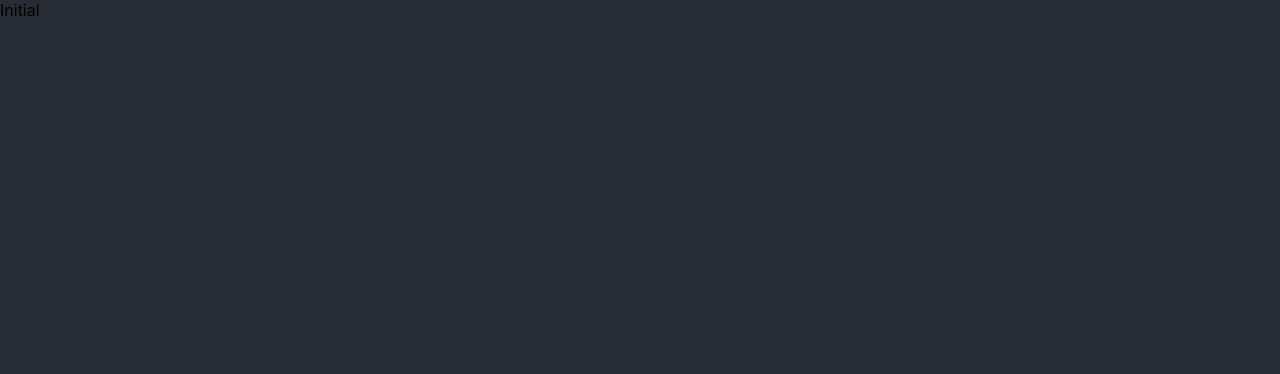
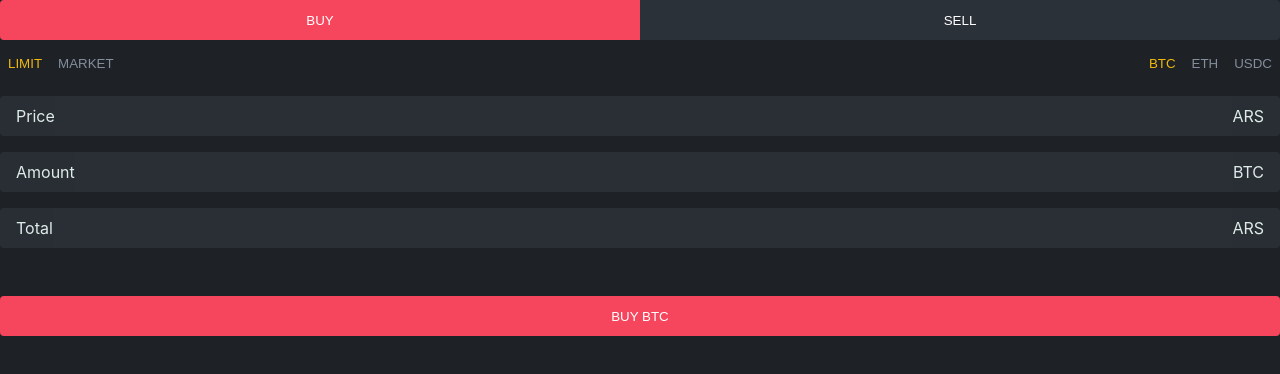
Before and after one commit to Ojes/ch-exchange-rates, a React (Create React App) app: page / in a window 1280 px wide. Shown: the top 374 px of the page. Built offline with nearby package versions, Linux system fonts and the light colour scheme.

Commit message:
Create swap rates  component layout

```diff
--- a/src/App.js
+++ b/src/App.js
@@ -1,7 +1,12 @@
+import { SwapRates } from "./components/SwapRates";
 import { TransactionProvider } from "./context/transaction.context";
 
 function App() {
-  return <TransactionProvider>Initial</TransactionProvider>;
+  return (
+    <TransactionProvider>
+      <SwapRates></SwapRates>
+    </TransactionProvider>
+  );
 }
 
 export default App;
--- a/src/components/Buttons.js
+++ b/src/components/Buttons.js
@@ -1,16 +1,47 @@
 import styled from "styled-components";
 
 export const Button = styled.button`
+  background-color: ${({ isBuy }) =>
+    isBuy ? "rgb(246 70 93)" : "rgb(14, 203, 129)"};
+  border: none;
+  border-radius: 4px;
   box-sizing: border-box;
+  cursor: pointer;
+  color: white;
+  flex: 1 1 0%;
+  font-weight: 500;
+  height: 40px;
   margin: 0px;
   min-width: 0px;
-  flex: 1 1 0%;
   text-align: center;
-  cursor: pointer;
-  font-weight: 500;
-  height: 32px;
   text-transform: uppercase;
-  background-color: ${(isBuy) =>
-    isBuy ? "rgb(246 70 93)" : "rgb(14, 203, 129)"}
+  width: 100%;
+`;
+
+export const ButtonGroup = styled.div`
+  display: flex;
+  flex-wrap: nowrap;
   border-radius: 4px;
+  overflow: hidden;
+
+  > button {
+    border-radius: 0;
+
+    &:not(.selected) {
+      background: rgb(43 49 57);
+    }
+  }
 `;
+
+export const ButtonLink = styled(Button)`
+  background: transparent;
+  box-sizing: border-box;
+  color: rgb(132, 142, 156);
+  display: inline-flex;
+  padding: 16px 8px;
+  width: initial;
+
+  &.selected {
+    color: rgb(240 185 11);
+  }
+`;
--- /dev/null
+++ b/src/components/Input.js
@@ -0,0 +1,68 @@
+import { useState } from "react";
+import styled from "styled-components";
+
+const InputWrapper = styled.div`
+  align-items: flex-stretch;
+  background-color: rgba(43, 47, 54, 0.9);
+  border-radius: 4px;
+  box-sizing: border-box;
+  color: rgb(222 236 233);
+  display: flex;
+  height: 40px;
+  line-height: 40px;
+  margin: 16px 0px 8px;
+  padding: 0 16px;
+  min-width: 0px;
+  overflow: hidden;
+  width: 100%;
+
+  > label {
+    width: fit-content;
+  }
+
+  > input {
+    background: inherit;
+    border: none;
+    color: inherit;
+    flex-grow: 2;
+    font-size: 14px;
+    height: 100%;
+    padding-left: 4px;
+    padding-right: 4px;
+    outline: none;
+    text-align: right;
+    width: 100%;
+  }
+`;
+
+export function Input({ value, label, name, asset, disabled }) {
+  const [inputValue, setInputValue] = useState(value);
+
+  const handleOnlyNumber = (event) => {
+    const { value } = event.target;
+    if (isNaN(value)) {
+      event.target.value = inputValue;
+    }
+  };
+
+  const handleInputChange = (event) => {
+    const { value } = event.target;
+    setInputValue(value);
+  };
+
+  return (
+    <InputWrapper>
+      <label htmlFor={`${name}-${label}`}>{label}</label>
+      <input
+        type="text"
+        id={`${name}-${label}`}
+        name={name}
+        disabled={disabled}
+        value={inputValue}
+        onInput={handleOnlyNumber}
+        onChange={handleInputChange}
+      />
+      <span>{asset}</span>
+    </InputWrapper>
+  );
+}
--- a/src/components/SwapRates.js
+++ b/src/components/SwapRates.js
@@ -1,3 +1,87 @@
+import { useEffect, useState } from "react";
+import styled from "styled-components";
+import {
+  currenciesAvailable,
+  operationTypes,
+  orderTypes,
+} from "../config/settings";
+import { OPERATION_TYPE } from "../constants";
+import { Button, ButtonGroup, ButtonLink } from "./Buttons";
+import { Input } from "./Input";
+
+const Subheader = styled.div`
+  display: flex;
+  justify-content: space-between;
+`;
+
+const SubmitButton = styled(Button)`
+  margin-top: 40px;
+`;
+
 export function SwapRates() {
-  return <>Rates</>;
+  const [operationType, setOperationType] = useState(operationTypes[0]);
+  const [orderType, setOrderType] = useState(orderTypes[0].id);
+  const [asset, setAsset] = useState(currenciesAvailable[0]);
+
+  useEffect(() => {
+    // fetch initial values
+  }, [asset, operationType]);
+
+  const handleSubmit = (event) => {
+    event.preventDefault();
+    console.log("create transaction");
+  };
+
+  return (
+    <section>
+      <header>
+        <ButtonGroup>
+          {operationTypes.map(({ name, id }) => (
+            <Button
+              key={`operation-type-${id}`}
+              isBuy={id === OPERATION_TYPE.BUY}
+              className={operationType.id === id ? "selected" : ""}
+              onClick={() => setOperationType({ name, id })}
+            >
+              {name}
+            </Button>
+          ))}
+        </ButtonGroup>
+        <Subheader>
+          <div>
+            {orderTypes.map(({ name, id }) => (
+              <ButtonLink
+                key={`order-type-${id}`}
+                type="button"
+                className={orderType === id ? "selected" : ""}
+                onClick={() => setOrderType(id)}
+              >
+                {name}
+              </ButtonLink>
+            ))}
+          </div>
+          <div>
+            {currenciesAvailable.map((name) => (
+              <ButtonLink
+                key={`asset-${name}`}
+                type="button"
+                className={asset === name ? "selected" : ""}
+                onClick={() => setAsset(name)}
+              >
+                {name}
+              </ButtonLink>
+            ))}
+          </div>
+        </Subheader>
+      </header>
+      <form onSubmit={handleSubmit}>
+        <Input label="Price" name="asset_price" asset="ARS" disabled={true} />
+        <Input label="Amount" name="amount" asset={asset} value="" />
+        <Input label="Total" name="amount" asset="ARS" value="" />
+        <SubmitButton isBuy={operationType.id === OPERATION_TYPE.BUY}>
+          {operationType.name} {asset}
+        </SubmitButton>
+      </form>
+    </section>
+  );
 }
--- /dev/null
+++ b/src/config/settings.js
@@ -0,0 +1,13 @@
+import { OPERATION_TYPE, ORDER_TYPE } from "../constants";
+
+export const operationTypes = [
+  { name: "Buy", id: OPERATION_TYPE.BUY },
+  { name: "Sell", id: OPERATION_TYPE.SELL },
+];
+
+export const orderTypes = [
+  { name: "Limit", id: ORDER_TYPE.LIMIT },
+  { name: "Market", id: ORDER_TYPE.MARKET },
+];
+
+export const currenciesAvailable = ["BTC", "ETH", "USDC"];
--- /dev/null
+++ b/src/constants/index.js
@@ -0,0 +1,15 @@
+export const OPERATION_TYPE = {
+  BUY: 0,
+  SELL: 1,
+};
+
+export const ORDER_TYPE = {
+  LIMIT: 0,
+  MARKET: 1,
+};
+
+export const TRANSACTION_TYPE = {
+  OPEN: 0,
+  FILLED: 1,
+  CANCELLED: 2,
+};
--- a/src/index.css
+++ b/src/index.css
@@ -5,7 +5,7 @@ body {
     sans-serif;
   -webkit-font-smoothing: antialiased;
   -moz-osx-font-smoothing: grayscale;
-  background: #282c34;;
+  background: rgb(30 33 38);;
 }
 
 code {
```
